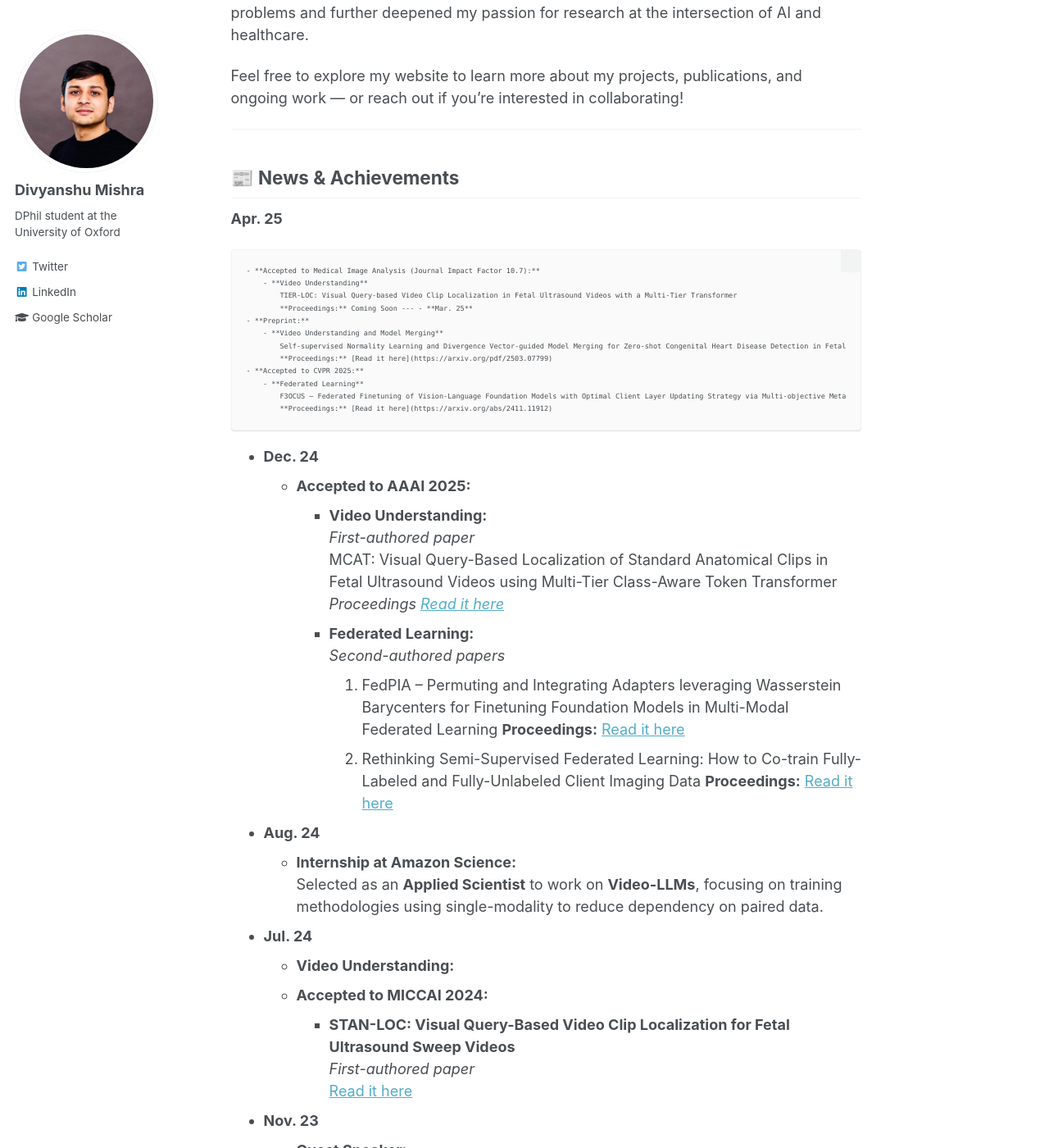
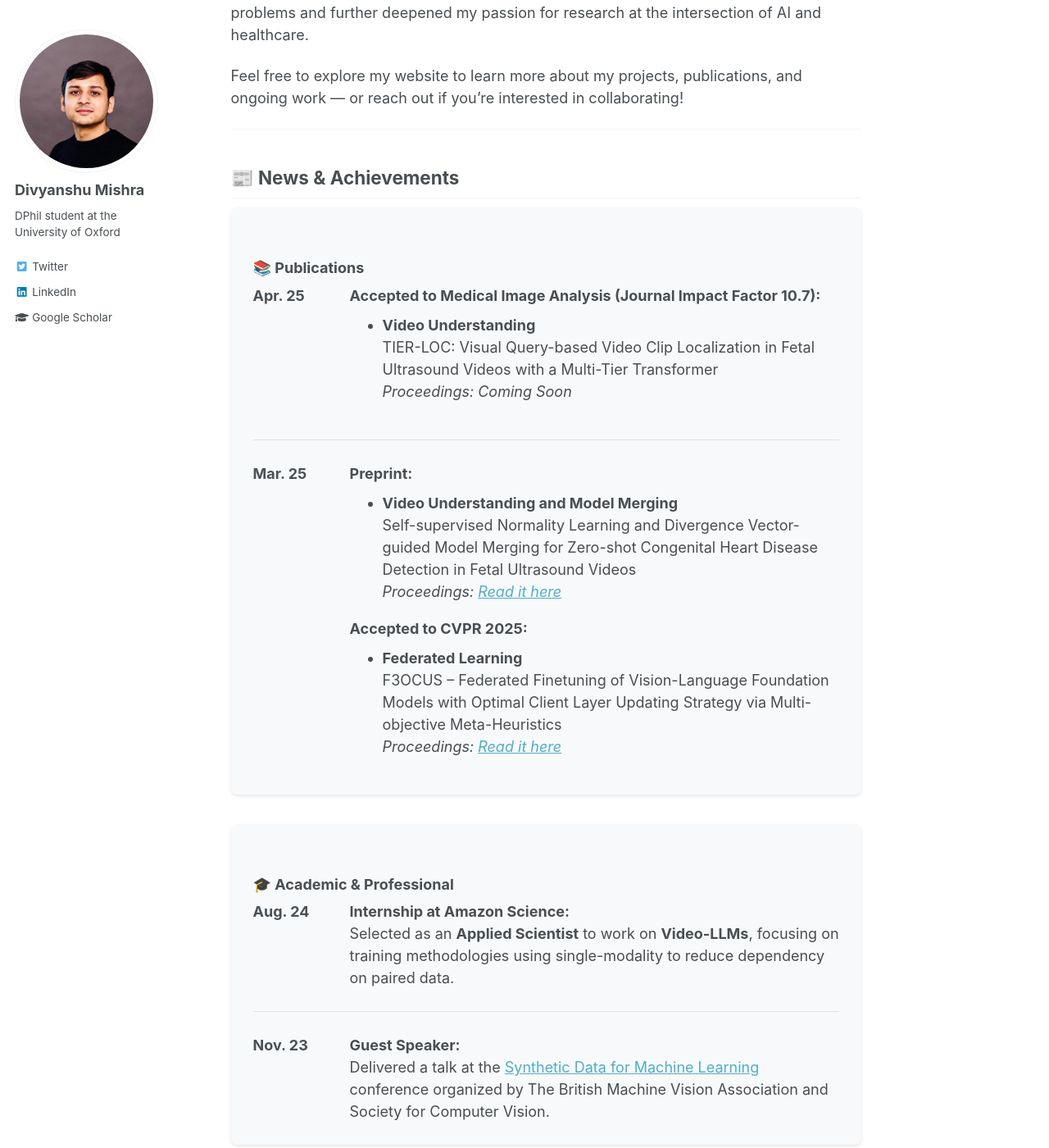
Before and after one commit to mdivyanshu97/mdivyanshu97.github.io, a Jekyll site: the page built from _pages/about.md, in a window 1280 px wide and 1400 px high, scrolled down 810 px. Shown: the whole window at 82% size. Built offline with Jekyll 4.4.1, drawn with Linux system fonts in a browser that asks for light colours; some of the changed text lies outside the part shown.

Commit message:
new_version

```diff
--- a/_pages/about.md
+++ b/_pages/about.md
@@ -10,7 +10,7 @@ redirect_from:
 
 ## 📰 Welcome to My Website!
 
-I'm **Divyanshu Mishra**, a PhD student in the Department of Engineering Science at the [University of Oxford](https://www.ox.ac.uk/), supervised by [Professor Alison Noble](https://ibme.ox.ac.uk/person/alison-noble/). I’m honoured to be fully funded by the **Athena-Bronze Scholarship**.
+I'm **Divyanshu Mishra**, a PhD student in the Department of Engineering Science at the [University of Oxford](https://www.ox.ac.uk/), supervised by [Professor Alison Noble](https://ibme.ox.ac.uk/person/alison-noble/). I'm honoured to be fully funded by the **Athena-Bronze Scholarship**.
 
 My research focuses on **long video understanding**, specifically in **video localization**, **self-supervised video representation learning**, and **multi-modal large language models**. I develop these methods in the context of **fetal ultrasound videos**, with the goal of significantly improving the early detection of **Congenital Heart Diseases**. Ultimately, my work aims to develop **algorithms that streamline the workflow of sonographers and assist clinicians in diagnosing congenital heart conditions**.
 
@@ -20,143 +20,277 @@ Before starting my PhD, I worked as a **Data Scientist** at the [Translational H
 
 Feel free to explore my website to learn more about my projects, publications, and ongoing work — or reach out if you're interested in collaborating!
 
-
 ---
 ## 📰 News & Achievements
 
-**Apr. 25**
+<div class="news-container">
+    <div class="news-section">
+        <h3>📚 Publications</h3>
+        <div class="news-item">
+            <div class="news-date">Apr. 25</div>
+            <div class="news-content">
+                <strong>Accepted to Medical Image Analysis (Journal Impact Factor 10.7):</strong>
+                <ul>
+                    <li><strong>Video Understanding</strong><br>
+                        TIER-LOC: Visual Query-based Video Clip Localization in Fetal Ultrasound Videos with a Multi-Tier Transformer<br>
+                        <em>Proceedings: Coming Soon</em>
+                    </li>
+                </ul>
+            </div>
+        </div>
 
-    - **Accepted to Medical Image Analysis (Journal Impact Factor 10.7):**
-        - **Video Understanding**
-            TIER-LOC: Visual Query-based Video Clip Localization in Fetal Ultrasound Videos with a Multi-Tier Transformer
-            **Proceedings:** Coming Soon
----
-- **Mar. 25**
-    - **Preprint:**
-        - **Video Understanding and Model Merging**
-            Self-supervised Normality Learning and Divergence Vector-guided Model Merging for Zero-shot Congenital Heart Disease Detection in Fetal Ultrasound Videos
-            **Proceedings:** [Read it here](https://arxiv.org/pdf/2503.07799)
-    - **Accepted to CVPR 2025:**
-        - **Federated Learning**
-            F3OCUS – Federated Finetuning of Vision-Language Foundation Models with Optimal Client Layer Updating Strategy via Multi-objective Meta-Heuristics
-            **Proceedings:** [Read it here](https://arxiv.org/abs/2411.11912)
+        <div class="news-item">
+            <div class="news-date">Mar. 25</div>
+            <div class="news-content">
+                <strong>Preprint:</strong>
+                <ul>
+                    <li><strong>Video Understanding and Model Merging</strong><br>
+                        Self-supervised Normality Learning and Divergence Vector-guided Model Merging for Zero-shot Congenital Heart Disease Detection in Fetal Ultrasound Videos<br>
+                        <em>Proceedings: <a href="https://arxiv.org/pdf/2503.07799">Read it here</a></em>
+                    </li>
+                </ul>
+                <strong>Accepted to CVPR 2025:</strong>
+                <ul>
+                    <li><strong>Federated Learning</strong><br>
+                        F3OCUS – Federated Finetuning of Vision-Language Foundation Models with Optimal Client Layer Updating Strategy via Multi-objective Meta-Heuristics<br>
+                        <em>Proceedings: <a href="https://arxiv.org/abs/2411.11912">Read it here</a></em>
+                    </li>
+                </ul>
+            </div>
+        </div>
+    </div>
 
+    <div class="news-section">
+        <h3>🎓 Academic & Professional</h3>
+        <div class="news-item">
+            <div class="news-date">Aug. 24</div>
+            <div class="news-content">
+                <strong>Internship at Amazon Science:</strong><br>
+                Selected as an <strong>Applied Scientist</strong> to work on <strong>Video-LLMs</strong>, focusing on training methodologies using single-modality to reduce dependency on paired data.
+            </div>
+        </div>
 
-- **Dec. 24**
-    - **Accepted to AAAI 2025:**
-        - **Video Understanding:**
-          *First-authored paper*
-          MCAT: Visual Query-Based Localization of Standard Anatomical Clips in Fetal Ultrasound Videos using Multi-Tier Class-Aware Token Transformer
-          *Proceedings [Read it here](https://ojs.aaai.org/index.php/AAAI/article/view/35047)*
-        - **Federated Learning:**
-          *Second-authored papers*
-          1. FedPIA -- Permuting and Integrating Adapters leveraging Wasserstein Barycenters for Finetuning Foundation Models in Multi-Modal Federated Learning
-             **Proceedings:** [Read it here](https://arxiv.org/abs/2412.14424)
-          2. Rethinking Semi-Supervised Federated Learning: How to Co-train Fully-Labeled and Fully-Unlabeled Client Imaging Data
-             **Proceedings:** [Read it here](https://link.springer.com/chapter/10.1007/978-3-031-43895-0_39)
+        <div class="news-item">
+            <div class="news-date">Nov. 23</div>
+            <div class="news-content">
+                <strong>Guest Speaker:</strong><br>
+                Delivered a talk at the <a href="https://www.bmva.org/meetings/23-11-08-Synthetic%20Data%20for%20Machine%20Learning.html">Synthetic Data for Machine Learning</a> conference organized by The British Machine Vision Association and Society for Computer Vision.
+            </div>
+        </div>
+    </div>
+</div>
 
-- **Aug. 24**
-    - **Internship at Amazon Science:**
-      Selected as an **Applied Scientist** to work on **Video-LLMs**, focusing on training methodologies using single-modality to reduce dependency on paired data.
+<style>
+.news-container {
+    display: flex;
+    flex-direction: column;
+    gap: 2rem;
+}
 
-- **Jul. 24**
-    - **Video Understanding:**
-    - **Accepted to MICCAI 2024:**
-        - **STAN-LOC: Visual Query-Based Video Clip Localization for Fetal Ultrasound Sweep Videos**
-          *First-authored paper*
-          [Read it here](https://link.springer.com/chapter/10.1007/978-3-031-72083-3_69)
+.news-section {
+    background: #f8f9fa;
+    padding: 1.5rem;
+    border-radius: 8px;
+    box-shadow: 0 2px 4px rgba(0,0,0,0.1);
+}
 
-- **Nov. 23**
-    - **Guest Speaker:**
-      Delivered a talk at the [Synthetic Data for Machine Learning](https://www.bmva.org/meetings/23-11-08-Synthetic%20Data%20for%20Machine%20Learning.html) conference organized by The British Machine Vision Association and Society for Computer Vision.
+.news-item {
+    display: flex;
+    gap: 1rem;
+    margin-bottom: 1.5rem;
+    padding-bottom: 1.5rem;
+    border-bottom: 1px solid #dee2e6;
+}
 
-- **Aug. 23**
-    - **Accepted for Oral Presentations at ISUOG World Congress 2023:**
-        1. [Abstract 1](https://obgyn.onlinelibrary.wiley.com/doi/full/10.1002/uog.26323)
-           *ISUOG World Congress 2023*
-        2. [Abstract 2](https://obgyn.onlinelibrary.wiley.com/doi/abs/10.1002/uog.26499)
-           *ISUOG World Congress 2023*
+.news-item:last-child {
+    border-bottom: none;
+    margin-bottom: 0;
+    padding-bottom: 0;
+}
 
-    - **Accepted to MICCAI 2023:**
-        1. **Dual Conditioned Diffusion Models for Out-of-Distribution Detection: Application to Fetal Ultrasound Videos**
-           *First-authored paper*
-           [Read it here](https://link.springer.com/chapter/10.1007/978-3-031-43907-0_21)
+.news-date {
+    min-width: 100px;
+    font-weight: bold;
+    color: #495057;
+}
 
-        2. **Rethinking Semi-Supervised Federated Learning: How to Co-train Fully-Labeled and Fully-Unlabeled Client Imaging Data**
-           *Second-authored paper*
-           [Read it here](https://link.springer.com/chapter/10.1007/978-3-031-43895-0_39)
+.news-content {
+    flex: 1;
+}
 
-- **Jul. 23**
-      Attended the [International Computer Vision Summer School](https://iplab.dmi.unict.it/icvss2023/Home) held in Sicily, Italy. Selected among 100 students each year.
+.news-content ul {
+    margin-top: 0.5rem;
+    margin-bottom: 1rem;
+}
 
-- **Oct. 22**
-    - **DPhil Enrollment:**
-      Started a fully-funded **DPhil** (PhD) program funded by the **Athena-Bronze Scholarship**, supervised by [Professor Alison Noble](https://ibme.ox.ac.uk/person/alison-noble/) and [Professor Vicente Grau Colomer](https://ibme.ox.ac.uk/person/vicente-grau-colomer/).
+.news-content li {
+    margin-bottom: 0.5rem;
+}
+</style>
 
-
-
----
 ## Selected Publications
 <section id="publications">
 <style>
-        /* Add some basic styling to arrange elements */
-        .container {
-            display: flex;
-            align-items: center;
-            justify-content: flex-start;
-            gap: 20px;
-        }
+.publications-container {
+    display: flex;
+    flex-direction: column;
+    gap: 2rem;
+}
 
-        .image {
-            max-width: 300px; /* Adjust the width as needed */
-        }
+.publication-card {
+    display: flex;
+    background: #ffffff;
+    border-radius: 12px;
+    box-shadow: 0 4px 6px rgba(0,0,0,0.1);
+    overflow: hidden;
+    transition: transform 0.2s ease;
+}
 
-        .description-box {
-            flex: 1; /* Allow the description box to grow to fill available space */
-            background-color: #f0f0f0; /* Background color for the description box */
-            padding: 10px;
-            border: 1px solid #ccc;
-        }
+.publication-card:hover {
+    transform: translateY(-2px);
+}
+
+.publication-image {
+    flex: 0 0 300px;
+    background: #f8f9fa;
+    display: flex;
+    align-items: center;
+    justify-content: center;
+    padding: 1rem;
+}
+
+.publication-image img {
+    max-width: 100%;
+    height: auto;
+    object-fit: cover;
+}
+
+.publication-content {
+    flex: 1;
+    padding: 1.5rem;
+}
+
+.publication-title {
+    font-size: 1.25rem;
+    font-weight: 600;
+    margin-bottom: 0.75rem;
+    color: #2c3e50;
+}
+
+.publication-authors {
+    font-size: 0.9rem;
+    color: #666;
+    margin-bottom: 0.75rem;
+}
+
+.publication-venue {
+    font-style: italic;
+    color: #666;
+    margin-bottom: 1rem;
+}
+
+.publication-abstract {
+    font-size: 0.95rem;
+    line-height: 1.5;
+    color: #444;
+    margin-bottom: 1rem;
+}
+
+.publication-links {
+    display: flex;
+    gap: 1rem;
+}
+
+.publication-links a {
+    padding: 0.5rem 1rem;
+    border-radius: 4px;
+    text-decoration: none;
+    font-weight: 500;
+    transition: background-color 0.2s ease;
+}
+
+.btn-dark {
+    background-color: #343a40;
+    color: white;
+}
+
+.btn-dark:hover {
+    background-color: #23272b;
+}
+
+.btn-warning {
+    background-color: #ffc107;
+    color: #000;
+}
+
+.btn-warning:hover {
+    background-color: #e0a800;
+}
 </style>
-<div class="container">
-        <img src="images/stanloc_image.webp" alt="paper_figure" class="image">
-        <div class="description-box">
-            <h3>STAN-LOC: Visual Query-Based Video Clip Localization for Fetal Ultrasound Sweep Videos</h3>
-            <p><small>Divyanshu Mishra, Pramit Saha, He Zhao, Olga Patey, Aris T. Papageorghiou & J. Alison Noble  <br>
-            <i>MICCAI 2024</i> <br>
-            We introduce the Visual Query-based Video Clip Localization (VQ-VCL) task—retrieving a relevant video clip from a sequence given a query image—and present STAN-LOC, which leverages a query-aware spatio-temporal transformer with multi-anchor contrastive learning for robust clip localization.
-            </small>
-            </p>
+
+<div class="publications-container">
+    <div class="publication-card">
+        <div class="publication-image">
+            <img src="images/stanloc_image.webp" alt="MCAT paper figure">
         </div>
+        <div class="publication-content">
+            <h3 class="publication-title">MCAT: Visual Query-Based Localization of Standard Anatomical Clips in Fetal Ultrasound Videos Using Multi-Tier Class-Aware Token Transformer</h3>
+            <div class="publication-authors">Divyanshu Mishra, Pramit Saha, He Zhao, Netzahualcoyotl Hernandez-Cruz, Olga Patey, Aris T. Papageorghiou & J. Alison Noble</div>
+            <div class="publication-venue">AAAI 2025</div>
+            <p class="publication-abstract">We introduce the Visual Query-based Video Clip Localization (VQ-VCL) task—retrieving a relevant video clip from a sequence given a query image—and present STAN-LOC, which leverages a query-aware spatio-temporal transformer with multi-anchor contrastive learning for robust clip localization.</p>
+            <div class="publication-links">
+                <a href="https://arxiv.org/abs/2411.11912" class="btn-dark">Arxiv Version</a>
+                <a href="https://ojs.aaai.org/index.php/AAAI/article/view/35047" class="btn-warning">Conference Version</a>
+            </div>
+        </div>
+    </div>
+
+    <div class="publication-card">
+        <div class="publication-image">
+            <img src="images/stanloc_image.webp" alt="STAN-LOC paper figure">
+        </div>
+        <div class="publication-content">
+            <h3 class="publication-title">STAN-LOC: Visual Query-Based Video Clip Localization for Fetal Ultrasound Sweep Videos</h3>
+            <div class="publication-authors">Divyanshu Mishra, Pramit Saha, He Zhao, Olga Patey, Aris T. Papageorghiou & J. Alison Noble</div>
+            <div class="publication-venue">MICCAI 2024</div>
+            <p class="publication-abstract">We introduce the Visual Query-based Video Clip Localization (VQ-VCL) task—retrieving a relevant video clip from a sequence given a query image—and present STAN-LOC, which leverages a query-aware spatio-temporal transformer with multi-anchor contrastive learning for robust clip localization.</p>
+            <div class="publication-links">
+                <a href="https://arxiv.org/abs/2411.11912" class="btn-dark">Arxiv Version</a>
+                <a href="https://link.springer.com/chapter/10.1007/978-3-031-72083-3_69" class="btn-warning">Conference Version</a>
+            </div>
+        </div>
+    </div>
+
+    <div class="publication-card">
+        <div class="publication-image">
+            <img src="images/dcdm_figure.webp" alt="DCDM paper figure">
+        </div>
+        <div class="publication-content">
+            <h3 class="publication-title">Dual Conditioned Diffusion Models for Out-of-Distribution Detection: Application to Fetal Ultrasound Videos</h3>
+            <div class="publication-authors">Divyanshu Mishra, He Zhao, Pramit Saha, Aris T. Papageorghiou & J. Alison Noble</div>
+            <div class="publication-venue">MICCAI 2023</div>
+            <p class="publication-abstract">Out-of-distribution (OOD) detection is essential to improve the reliability of machine learning models by detecting samples that do not belong to the training distribution. We introduce Dual Conditioned Diffusion models (DCDM) to detect OOD samples in Ultrasound videos given we have information only about ID samples during training.</p>
+            <div class="publication-links">
+                <a href="https://arxiv.org/pdf/2311.00469.pdf" class="btn-dark">Arxiv Version</a>
+                <a href="https://link.springer.com/chapter/10.1007/978-3-031-43907-0_21" class="btn-warning">Conference Version</a>
+            </div>
+        </div>
+    </div>
+
+    <div class="publication-card">
+        <div class="publication-image">
+            <img src="images/isofed.webp" alt="IsoFed paper figure">
+        </div>
+        <div class="publication-content">
+            <h3 class="publication-title">Rethinking Semi-Supervised Federated Learning: How to Co-train Fully-Labeled and Fully-Unlabeled Client Imaging Data</h3>
+            <div class="publication-authors">Pramit Saha, Divyanshu Mishra, J. Alison Noble</div>
+            <div class="publication-venue">MICCAI 2023</div>
+            <p class="publication-abstract">The most challenging, yet practical, setting of semi-supervised federated learning (SSFL) is where a few clients have fully labeled data whereas the other clients have fully unlabeled data. This is particularly common in healthcare settings where collaborating partners (typically hospitals) may have images but not annotations. We propose IsoFed that circumvents the problem by avoiding simple averaging of supervised and semi-supervised models together.</p>
+            <div class="publication-links">
+                <a href="https://arxiv.org/pdf/2310.18815v1.pdf" class="btn-dark">Arxiv Version</a>
+                <a href="https://link.springer.com/chapter/10.1007/978-3-031-43895-0_39" class="btn-warning">Conference Version</a>
+            </div>
+        </div>
+    </div>
 </div>
-
-<a role="button" href="[arxiv_link]" class="btn btn-dark">Arxiv Version</a>     <a role="button" href="https://link.springer.com/chapter/10.1007/978-3-031-72083-3_69" class="btn btn-warning">Conference Version</a>
-
-<div class="container">
-        <img src="images/dcdm_figure.webp" alt="paper_figure" class="image">
-        <div class="description-box">
-            <h3>Dual Conditioned Diffusion Models for Out-of-Distribution Detection: Application to Fetal Ultrasound Videos</h3>
-            <p><small><b>Divyanshu Mishra</b>,He Zhao, Pramit Saha,Aris T. Papageorghiou & J. Alison Noble <br>
-            <i>MICCAI 2023</i> <br>
-            Out-of-distribution (OOD) detection is essential to improve the reliability of machine learning models by detecting samples that do not belong to the training distribution. We introduce Dual Conditioned Diffusion models (DCDM) to detect OOD samples in Ultrasound videos given we have information only about ID samples during training.
-            </small>
-            </p>
-        </div>
-</div>
-
-<a role="button" href="https://arxiv.org/pdf/2311.00469.pdf" class="btn btn-dark">Arxiv Version</a>     <a role="button" href="https://link.springer.com/chapter/10.1007/978-3-031-43907-0_21" class="btn btn-warning">Conference Version</a>
-
-<div class="container">
-        <img src="images/isofed.webp" alt="paper_figure" class="image">
-        <div class="description-box">
-            <h3>Rethinking Semi-Supervised Federated Learning: How to Co-train Fully-Labeled and Fully-Unlabeled Client Imaging Data</h3>
-            <p><small>Pramit Saha,<b>Divyanshu Mishra</b>, J. Alison Noble <br>
-            <i>MICCAI 2023</i> <br>
-            The most challenging, yet practical, setting of semi-supervised federated learning (SSFL) is where a few clients have fully labeled data whereas the other clients have fully unlabeled data. This is particularly common in healthcare settings where collaborating partners (typically hospitals) may have images but not annotations. We propose IsoFed that circumvents the problem by avoiding simple averaging of supervised and semi-supervised models together.
-            </small>
-            </p>
-        </div>
-</div>
-
-<a role="button" href="https://arxiv.org/pdf/2310.18815v1.pdf" class="btn btn-dark">Arxiv Version</a>     <a role="button" href="https://link.springer.com/chapter/10.1007/978-3-031-43895-0_39" class="btn btn-warning">Conference Version</a>
 </section>
```
Also changed, not shown: images/Screenshot 2025-04-22 at 16.24.08.png (added).
